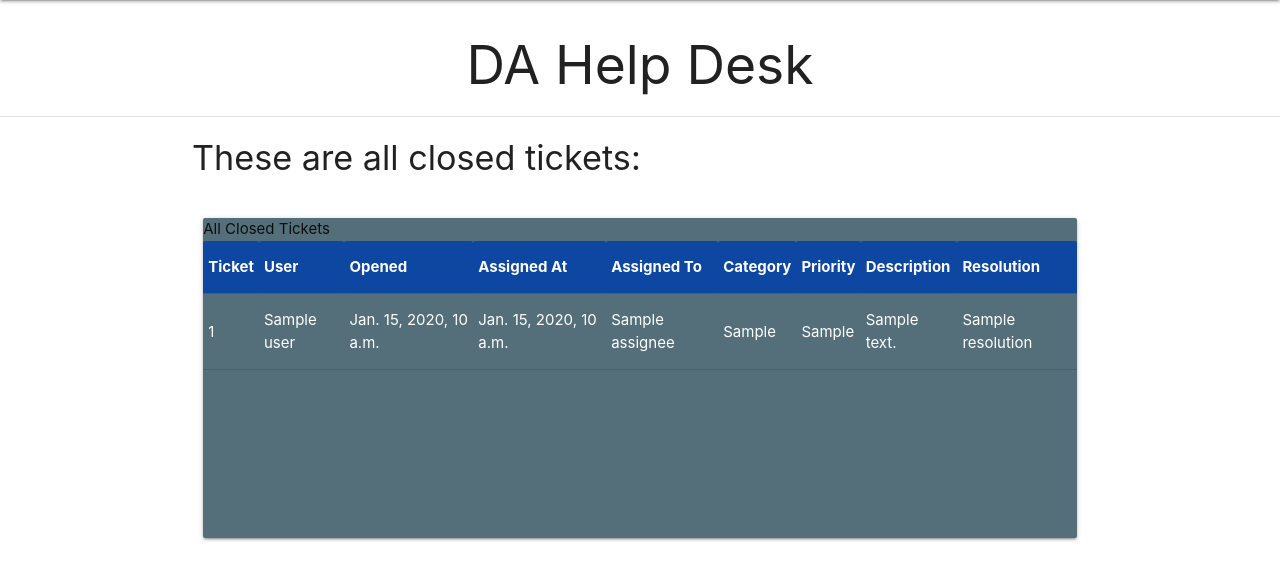
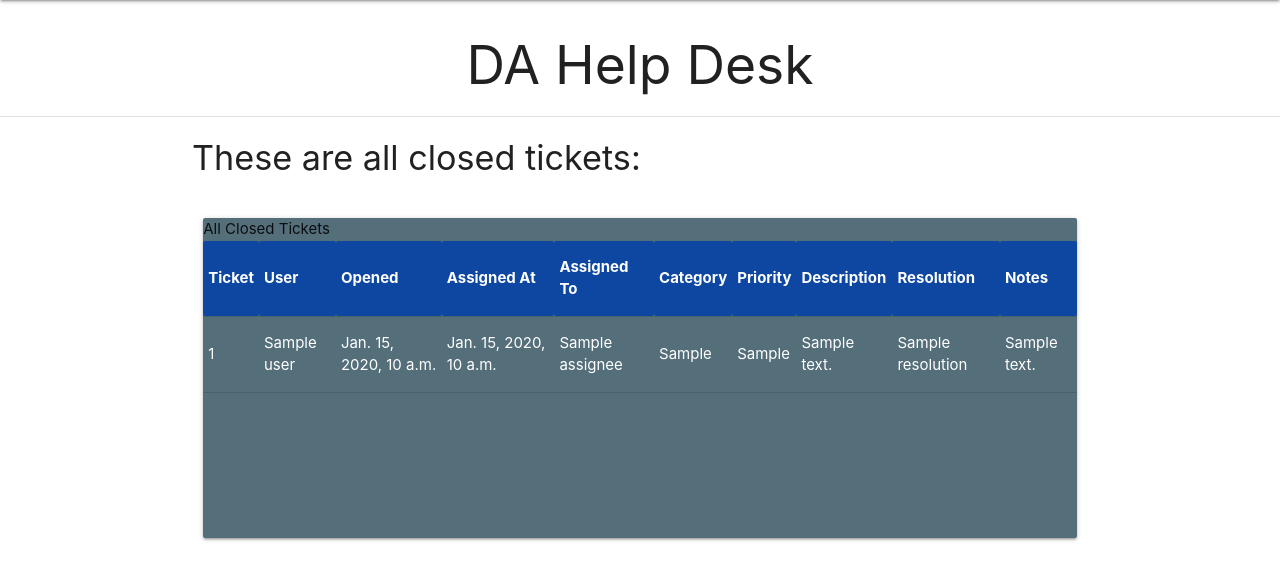
Before and after one commit to jscpeterson/help-desk, a Django app: template templates/tickets/view_closed_tickets.html in a window 1280 px wide. Shown: the part 64-642 px from the top of the page. Run offline with Django 3.2, Linux system fonts and the light colour scheme; the template is opened without the code that fills it: most values are stand-ins (such as "Sample title", 1, 10 or a date in 2020).

Commit message:
Add notes section to closed ticket and assigned ticket tables.

```diff
--- a/templates/tickets/view_assigned_tickets.html
+++ b/templates/tickets/view_assigned_tickets.html
@@ -25,6 +25,7 @@
                 <th>Priority</th>
                 <th>Description</th>
                 <th>Resolve</th>
+                <th>Notes</th>
             </tr>
         </thead>
             {% for ticket in assigned_tickets %}
@@ -40,6 +41,7 @@
                       <i class="material-icons">check_circle</i>
                         </a>
                     </td>
+                    <td>{{ ticket.notes }}</td>
                 </tr>
             {% endfor %}
             {% if assigned_tickets|length == 0 %}
@@ -70,7 +72,6 @@
                 <th>Description</th>
                 <th>Assign</th>
                 <th>Resolve</th>
-
             </tr>
         </thead>
             {% for ticket in unassigned_tickets %}
--- a/templates/tickets/view_closed_tickets.html
+++ b/templates/tickets/view_closed_tickets.html
@@ -24,6 +24,7 @@
                 <th>Priority</th>
                 <th>Description</th>
                 <th>Resolution</th>
+                <th>Notes</th>
             </tr>
         </thead>
             {% for ticket in user_paged_tickets %}
@@ -37,6 +38,7 @@
                     <td>{{ ticket.get_priority_display }}</td>
                     <td>{{ ticket.problem_description }}</td>
                     <td>{{ ticket.resolution }}</td>
+                    <td>{{ ticket.notes }}</td>
                 </tr>
             {% endfor %}
         </table>
@@ -109,6 +111,7 @@
               <th>Priority</th>
               <th>Description</th>
               <th>Resolution</th>
+              <th>Notes</th>
           </tr>
       </thead>
           {% for ticket in all_paged_tickets %}
@@ -122,6 +125,7 @@
                   <td>{{ ticket.get_priority_display }}</td>
                   <td>{{ ticket.problem_description }}</td>
                   <td>{{ ticket.resolution }}</td>
+                  <td>{{ ticket.notes }}</td>
               </tr>
           {% endfor %}
       </table>
```
